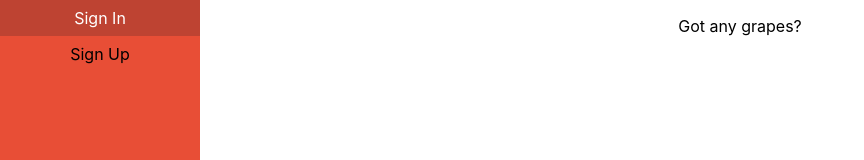
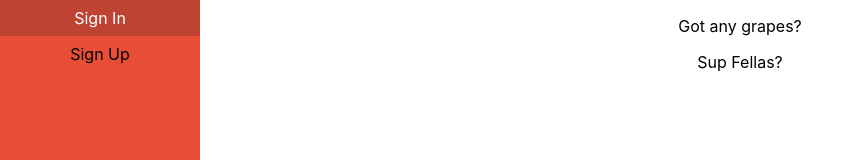
Before and after one commit to Turnbulll/CSCI334-Software-Design-Group-Project, a React (Create React App) app in the folder front-end/react-app/: page /Profile in a window 1280 px wide. Shown: the top 160 px of the page, without its empty margins (0-864 px from the left). Built offline with nearby package versions, Linux system fonts and the light colour scheme.

Commit message:
trying branch

```diff
--- a/front-end/react-app/src/pages/PatientProfile.js
+++ b/front-end/react-app/src/pages/PatientProfile.js
@@ -9,6 +9,7 @@ class PatientProfile extends React.Component {
       <p>
         Got any grapes?
       </p>
+      <p> Sup Fellas?</p>
     </div>
   )
   }
```
